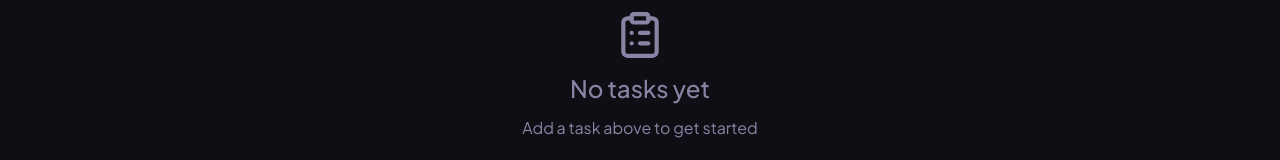
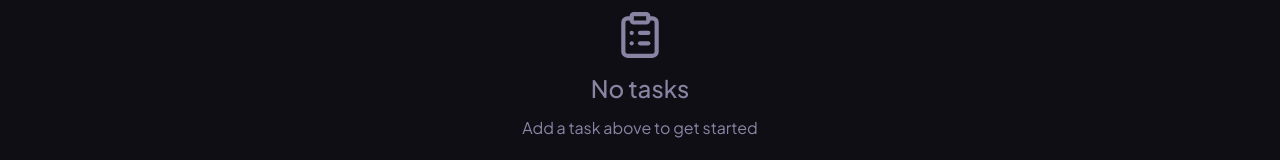
Before and after one commit to Fejiro001/to-do, a React (Create React App) app: page / in a window 1280 px wide. Shown: the part 392-552 px from the top of the page. Built offline with nearby package versions, Linux system fonts and the light colour scheme.

Commit message:
Made the no tasks text more descriptive and flexible

```diff
--- a/src/App.js
+++ b/src/App.js
@@ -85,6 +85,7 @@ function App() {
             <ViewToggle view={view} setView={setView} />
           </div>
           <TaskList
+            filter={filter}
             view={view}
             tasks={displayedTasks}
             updateTask={updateTask}
--- a/src/components/TaskList.js
+++ b/src/components/TaskList.js
@@ -2,7 +2,7 @@ import Task from "./Task";
 import { LuClipboardList } from "react-icons/lu";
 
 function TaskList(props) {
-  const { tasks, updateTask, completeTask, deleteTask, view } = props;
+  const { tasks, updateTask, completeTask, deleteTask, view, filter } = props;
 
   return (
     <section className="task-section">
@@ -22,8 +22,20 @@ function TaskList(props) {
       ) : (
         <div className="no-tasks">
           <LuClipboardList />
-          <p>No tasks yet</p>
-          <p>Add a task above to get started</p>
+          <p>
+            {filter === "ACTIVE"
+              ? "No active tasks"
+              : filter === "COMPLETED"
+                ? "No completed tasks"
+                : "No tasks"}
+          </p>
+          <p>
+            {filter === "ACTIVE"
+              ? "Add an active task above to get started"
+              : filter === "COMPLETED"
+                ? "Complete a task to see it here"
+                : "Add a task above to get started"}
+          </p>
         </div>
       )}
     </section>
```
